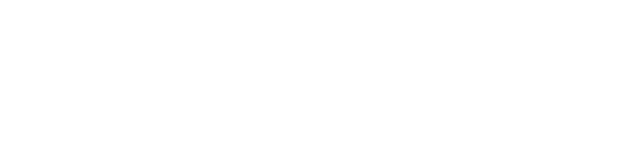
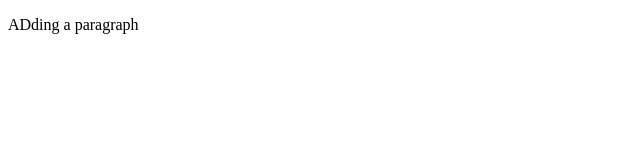
Before and after one commit to alexwgr/cst252_test, a plain HTML site: page lab2/index.html in a window 1280 px wide. Shown: the whole page, without its empty margins (0-640 px from the left). Drawn offline with Linux system fonts and the light colour scheme.

Commit message:
Added a paragraph

```diff
--- a/lab2/index.html
+++ b/lab2/index.html
@@ -6,6 +6,6 @@
 	<link rel="stylesheet" type="text/css" href="css/lab.css">
 </head>
 <body>
-
+	<P>ADding a paragraph</p>
 </body>
 </html>
```
